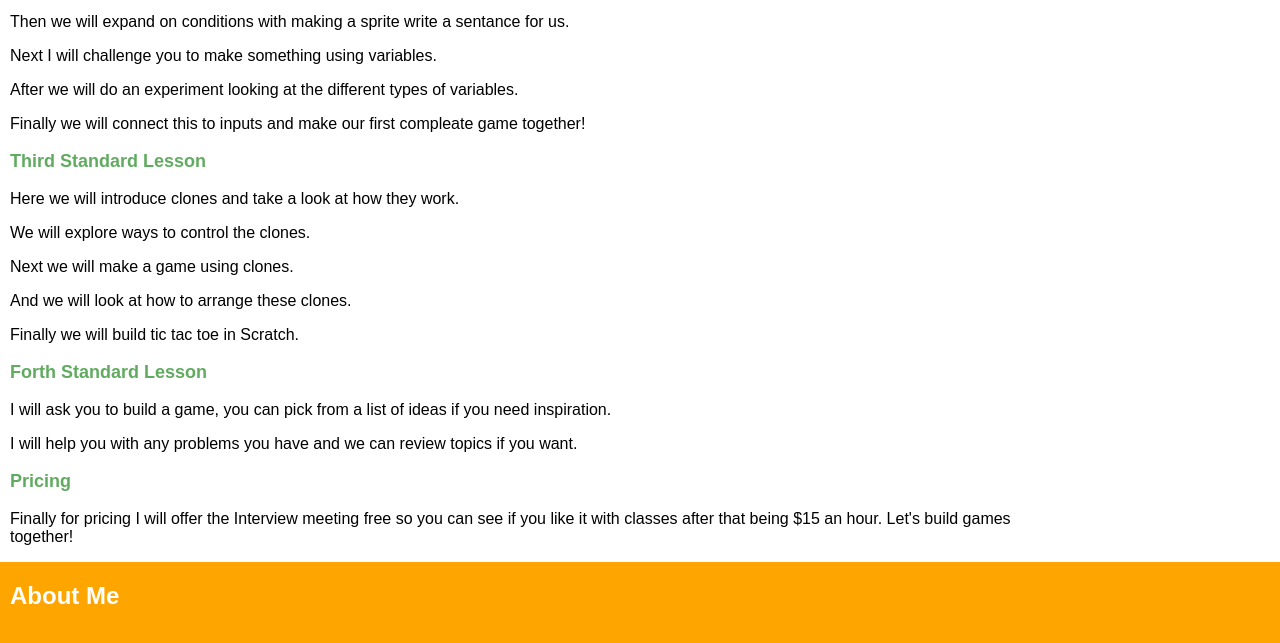
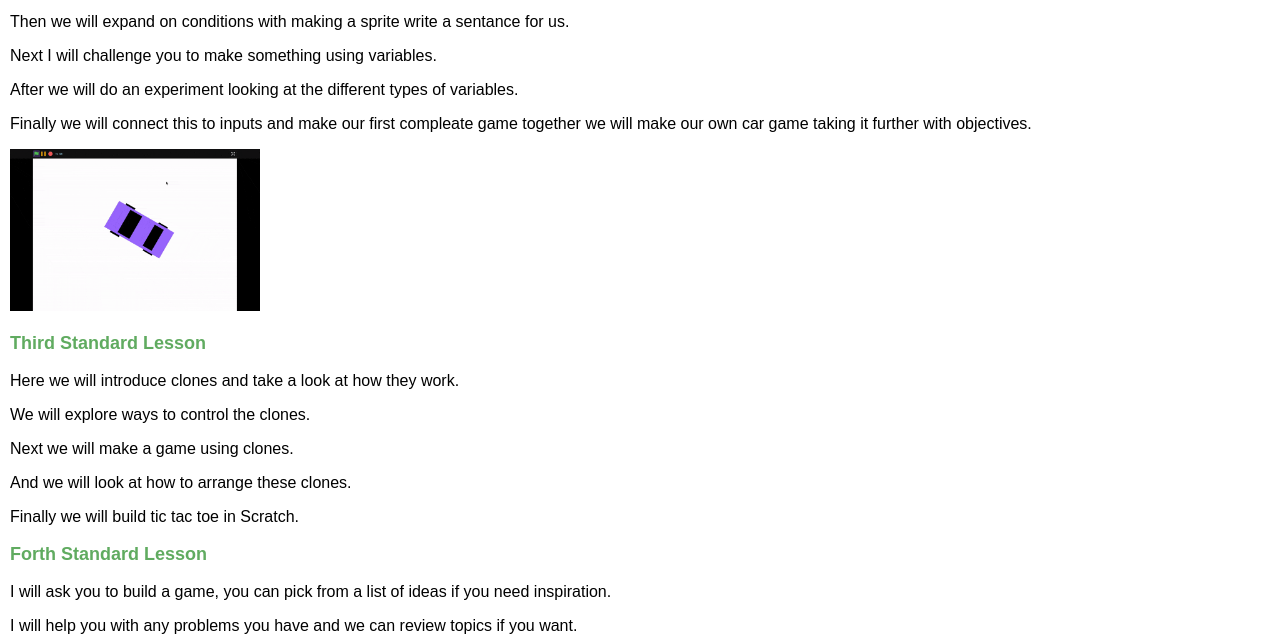
Before and after one commit to BatteryDrain/scratch-lessons, a plain HTML site: page index.html in a window 1280 px wide. Shown: the part 1748-2391 px from the top of the page. Drawn offline with Linux system fonts and the light colour scheme.

Commit message:
adjusted content

```diff
--- a/index.html
+++ b/index.html
@@ -64,7 +64,7 @@
     <div id = "content">
         <p class="title">Why Scratch lessons?.</p>
         <p>
-            Learning to code can be very daunting, the syntax is specific, the logic can be very confusing and the worst part is you may not even know where to start. Look no more, I am here to help! I think coding is a skill not an inherant abilty. When learning any skill you should approach it from a point that is engaging, fun and simple. I am offering lessons to introduce anyone, regardless of age to coding and design. We won't be reading documents nor textbooks instead we will make it fun by engaging you to make games! If this sounds scary to you, please don't be discouraged, I have divided the entire process into 4 easy segments, where we will look at each one and explore them together. Instead of starting at logic and reasoning we will first build our games with simple inputs like pressing an arrow key. This way we get a feel for Scratch without being forced into logic, which can seem daunting. But after you will realize how fun it is I will be there to helpwith any problems as we explore together.
+            Learning to code can be very daunting, the syntax is specific, the logic can be very confusing and the worst part is you may not even know where to start. Look no more, I am here to help! I think coding is a skill not an inherant abilty. When learning any skill you should approach it from a point that is engaging, fun and simple. I am offering lessons to introduce anyone, regardless of age to coding and design. We won't be reading documents nor textbooks instead we will make it fun by engaging you to make games! If this sounds scary to you, please don't be discouraged, I have divided the entire process into 4 easy segments, where we will look at each one and explore them together. Instead of starting at logic and reasoning we will first build our games with simple inputs like pressing an arrow key. This way we get a feel for Scratch without being forced into logic. I will be there to helpwith any problems as we explore together.
         </p>
         <p class="title">Interview.</p>
         <p>Here you will get to meet with me and we can explore what you want to learn or want help with. </p>
@@ -82,7 +82,8 @@
         <p>Then we will expand on conditions with making a sprite write a sentance for us.</p>
         <p>Next I will challenge you to make something using variables.</p>
         <p>After we will do an experiment looking at the different types of variables.</p>
-        <p>Finally we will connect this to inputs and make our first compleate game together!</p>
+        <p>Finally we will connect this to inputs and make our first compleate game together we will make our own car game taking it further with objectives.</p>
+        <img src="assets/car.poster.gif" id="carimg" alt="gif of the car program" width="250px" height="auto">
         <p class="title">Third Standard Lesson</p>
         <p>Here we will introduce clones and take a look at how they work.</p>
         <p>We will explore ways to control the clones.</p>
```
